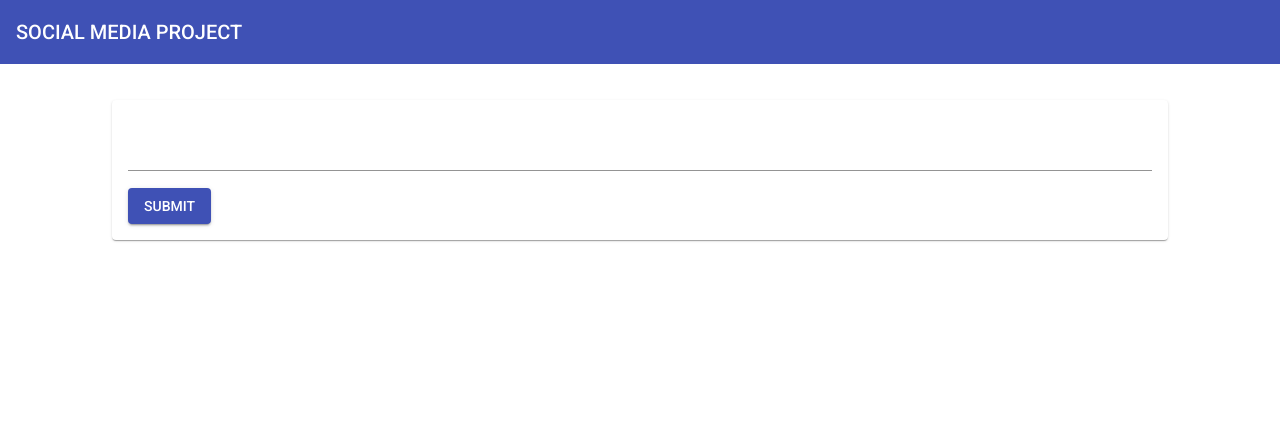
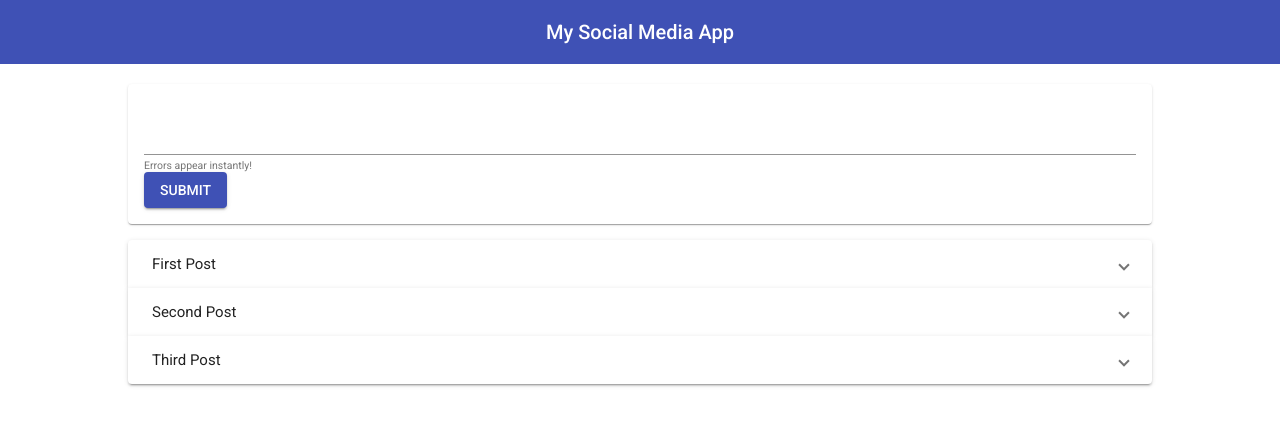
Before and after one commit to iamdeeps/Social-Media-Project, an Angular app: page / in a window 1280 px wide. Shown: the top 426 px of the page. Built offline with nearby package versions, Linux system fonts and the light colour scheme.

Commit message:
Added: Accordian in post-list component

```diff
--- a/src/app/app.component.css
+++ b/src/app/app.component.css
@@ -1,3 +1,5 @@
 main {
   margin-top: 1rem;
+  width: 80%;
+  margin: auto;
 }
--- a/src/app/app.module.ts
+++ b/src/app/app.module.ts
@@ -10,14 +10,15 @@ import { MatInputModule } from '@angular/material/input'
 import { MatCardModule } from '@angular/material/card'
 import { MatButtonModule } from '@angular/material/button';
 import { MatToolbarModule } from '@angular/material/toolbar';
-import { HeaderComponent } from './header/header/header.component'
+import { MatExpansionModule } from '@angular/material/expansion';
+import { HeaderComponent } from './header/header.component'
 
 @NgModule({
   declarations: [
     AppComponent,
     PostCreateComponent,
     HeaderComponent,
-    PostListComponent
+    PostListComponent,
   ],
   imports: [
     BrowserModule,
@@ -28,6 +29,7 @@ import { HeaderComponent } from './header/header/header.component'
     MatButtonModule,
     MatCardModule,
     MatToolbarModule,
+    MatExpansionModule
   ],
   providers: [],
   bootstrap: [AppComponent]
--- /dev/null
+++ b/src/app/header/header.component.css
@@ -0,0 +1,3 @@
+.title{
+  margin: 0 auto;
+}
--- /dev/null
+++ b/src/app/header/header.component.html
@@ -0,0 +1,3 @@
+<mat-toolbar color='primary' display='flex'>
+  <span class="title">My Social Media App</span>
+</mat-toolbar>
--- a/src/app/header/header/header.component.html
+++ /dev/null
@@ -1 +0,0 @@
-<mat-toolbar color='primary'>SOCIAL MEDIA PROJECT</mat-toolbar>
--- a/src/app/posts/post-create/post-create.component.css
+++ b/src/app/posts/post-create/post-create.component.css
@@ -1,8 +1,3 @@
-mat-card{
-  width: 80%;
-  margin: auto;
-}
-
 mat-form-field,
 input{
   width: 100%;
--- a/src/app/posts/post-create/post-create.component.html
+++ b/src/app/posts/post-create/post-create.component.html
@@ -1,6 +1,7 @@
   <mat-card>
     <mat-form-field>
       <input matInput type="text" [(ngModel)]="ngModelValue"><br><br>
+      <mat-hint>Errors appear instantly!</mat-hint>
     </mat-form-field>
     <button
       mat-raised-button
--- a/src/app/posts/post-list/post-list.component.css
+++ b/src/app/posts/post-list/post-list.component.css
@@ -0,0 +1,4 @@
+:host{
+  display: block;
+  margin-top: 1rem;
+}
--- a/src/app/posts/post-list/post-list.component.html
+++ b/src/app/posts/post-list/post-list.component.html
@@ -0,0 +1,8 @@
+<mat-accordion multi=true>
+  <mat-expansion-panel *ngFor="let post of posts">
+    <mat-expansion-panel-header>
+      {{post.title}}
+    </mat-expansion-panel-header>
+    <p>{{post.content}}</p>
+  </mat-expansion-panel>
+</mat-accordion>
--- a/src/app/posts/post-list/post-list.component.ts
+++ b/src/app/posts/post-list/post-list.component.ts
@@ -7,5 +7,10 @@ import { Component } from "@angular/core";
 })
 
 export class PostListComponent{
+  posts = [
+    {title:'First Post',content:'This is first Posts'},
+    {title:'Second Post',content:'This is Second Posts'},
+    {title:'Third Post',content:'This is Third Posts'},
+  ]
 
 }
```
Also changed, not shown: src/app/header/header.component.ts (renamed from src/app/header/header/header.component.ts), src/app/header/header/header.component.css (deleted), 1 other file (tests, documents, lock files or other folders).
